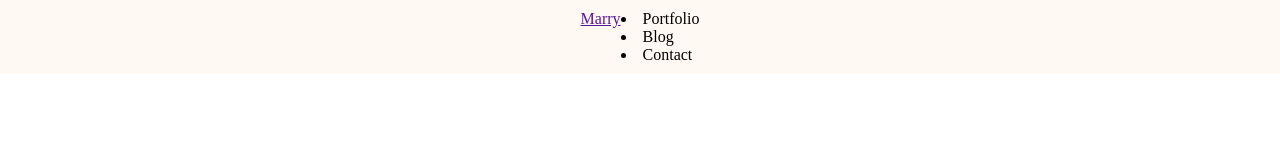
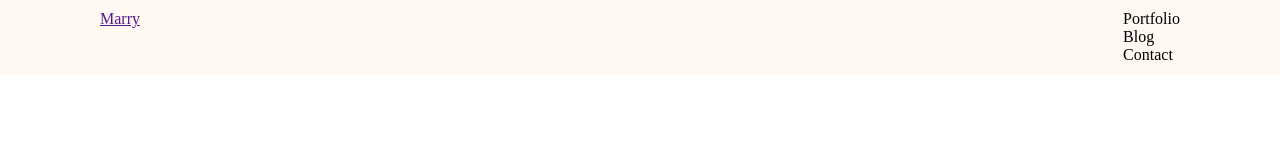
Before and after one commit to shahin569/webdeveloper-portfolio, a plain HTML site: page index.html in a window 1280 px wide. Drawn offline with Linux system fonts and the light colour scheme.

Commit message:
new css modified

```diff
--- a/style.css
+++ b/style.css
@@ -9,10 +9,10 @@ nav{
     display: flex;
     background-color: #FFF8F3;
     padding: 10px 100px;
-    justify-content: center;
+    justify-content: space-between;
 }
 
-nav ul li{
+nav li{
     list-style: none;
     display: flex;
 }
```
